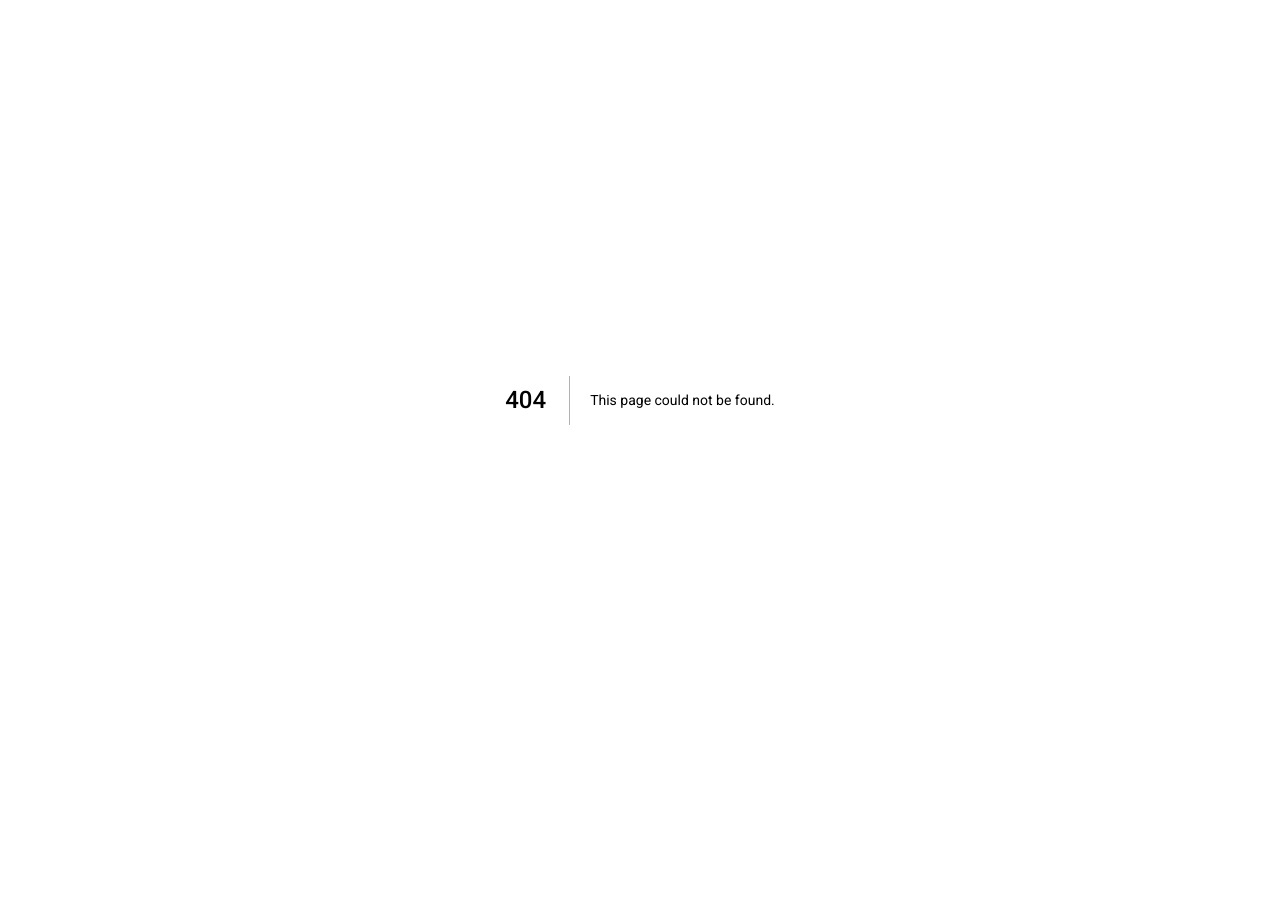
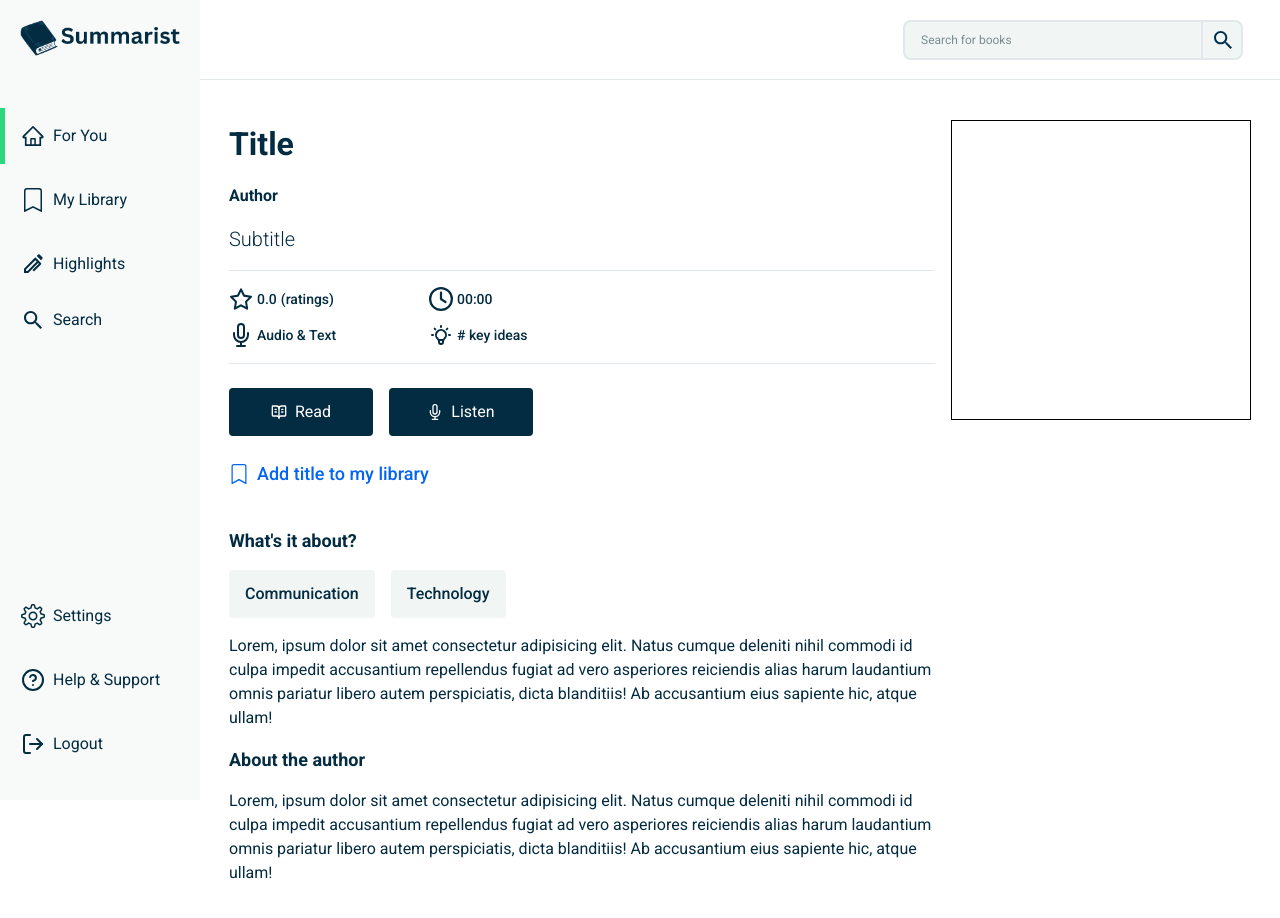
Before and after one commit to ThatSaltyDevil/summarist-internship, a Next.js app: page /book/1 in a window 1280 px wide. Before the commit this address had no page. Shown: the top 918 px of the page. Before the commit the page ends 800 px from the top, so only its background shows below. Built offline with nearby package versions, Linux system fonts and the light colour scheme.

Commit message:
built template inside book page

```diff
--- /dev/null
+++ b/app/book/[id]/page.tsx
@@ -0,0 +1,19 @@
+import React from 'react'
+import Styles from '../../styles/Book.module.css'
+import Sidebar from "../../components/Sidebar";
+import Search from "../../components/Search";
+import Book from '@/app/components/Book';
+
+const page = () => {
+  return (
+    <div>
+      <Sidebar />
+      <div className={Styles.wrapper}>
+        <Search />
+        <Book />
+      </div>
+    </div>
+  );
+}
+
+export default page
--- /dev/null
+++ b/app/components/Book.tsx
@@ -0,0 +1,96 @@
+import React from 'react'
+import Styles from '../styles/Book.module.css'
+import { LuBookOpenText } from 'react-icons/lu';
+import { FiMic } from 'react-icons/fi';
+import { FaRegClock, FaRegStar } from 'react-icons/fa6';
+import { HiOutlineLightBulb } from 'react-icons/hi';
+import { BsBookmark } from 'react-icons/bs';
+
+const Book = () => {
+  return (
+    <div className={Styles.row}>
+      <div className={Styles.container}>
+        <div className={Styles.book__wrapper}>
+          <div className={Styles.book__info}>
+            <div className={Styles.book__title}>Title</div>
+            <div className={Styles.book__author}>Author</div>
+            <div className={Styles.book__subtitle}>Subtitle</div>
+            <div className={Styles.book__features__wrapper}>
+              <div className={Styles.book__features}>
+                <div className={Styles.book__feature}>
+                  <div className={Styles.feature__icon__wrapper}>
+                    <FaRegStar className={Styles.feature__icon} />
+                  </div>
+                  <div className={Styles.book__rating}>0.0</div>
+                  <div className={Styles.book__overall}>(ratings)</div>
+                </div>
+                <div className={Styles.book__feature}>
+                  <div className={Styles.feature__icon__wrapper}>
+                    <FaRegClock className={Styles.feature__icon} />
+                  </div>
+                  <div className={Styles.book__duration}>00:00</div>
+                </div>
+                <div className={Styles.book__feature}>
+                  <div className={Styles.feature__icon__wrapper}>
+                    <FiMic className={Styles.feature__icon} />
+                  </div>
+                  <div className={Styles.book__type}>Audio & Text</div>
+                </div>
+                <div className={Styles.book__feature}>
+                  <div className={Styles.feature__icon__wrapper}>
+                    <HiOutlineLightBulb className={Styles.feature__icon} />
+                  </div>
+                  <div className={Styles.book__key_ideas}># key ideas</div>
+                </div>
+              </div>
+            </div>
+            <div className={Styles.book__buttons}>
+              <button className={Styles.book__button}>
+                <LuBookOpenText className={Styles.book__button__icon} />
+                <div className={Styles.book__button__text}>Read</div>
+              </button>
+              <button className={Styles.book__button}>
+                <FiMic className={Styles.book__button__icon} />
+                <div className={Styles.book__button__text}>Listen</div>
+              </button>
+            </div>
+            <div className={Styles.bookmark}>
+              <div className={Styles.bookmark__icon__wrapper}>
+                <BsBookmark className={Styles.bookmark__icon} />
+              </div>
+
+              <div className={Styles.bookmark__text}>
+                Add title to my library
+              </div>
+            </div>
+            <div className={Styles.book__section__title}>What's it about?</div>
+            <div className={Styles.book__tags__wrapper}>
+              <div className={Styles.book__tag}>Communication</div>
+              <div className={Styles.book__tag}>Technology</div>
+            </div>
+            <div className={Styles.book__description}>
+              Lorem, ipsum dolor sit amet consectetur adipisicing elit. Natus
+              cumque deleniti nihil commodi id culpa impedit accusantium
+              repellendus fugiat ad vero asperiores reiciendis alias harum
+              laudantium omnis pariatur libero autem perspiciatis, dicta
+              blanditiis! Ab accusantium eius sapiente hic, atque ullam!
+            </div>
+            <div className={Styles.book__section__title}>About the author</div>
+            <div className={Styles.author__description}>
+              Lorem, ipsum dolor sit amet consectetur adipisicing elit. Natus
+              cumque deleniti nihil commodi id culpa impedit accusantium
+              repellendus fugiat ad vero asperiores reiciendis alias harum
+              laudantium omnis pariatur libero autem perspiciatis, dicta
+              blanditiis! Ab accusantium eius sapiente hic, atque ullam!
+            </div>
+          </div>
+          <div className={Styles.book__image__wrapper}>
+            <div className={Styles.book__image}></div>
+          </div>
+        </div>
+      </div>
+    </div>
+  );
+}
+
+export default Book
--- a/app/components/RecommendedBooks.tsx
+++ b/app/components/RecommendedBooks.tsx
@@ -26,6 +26,11 @@ const RecommendedBooks = () => {
       <div className={Styles.rec__wrapper}>
         {recBooks.map((recBooks: any) => (
           <Link href="" className={Styles.rec__link} key={recBooks.id}>
+            {recBooks.subscriptionRequired == true ? (
+              <div className={Styles.book__pill}>Premium</div>
+            ) : (
+              <></>
+            )}
             <figure className={Styles.rec__image__wrapper}>
               <img
                 src={recBooks.imageLink}
--- a/app/components/SelectedBook.tsx
+++ b/app/components/SelectedBook.tsx
@@ -1,4 +1,4 @@
-import React, { useEffect } from 'react'
+import React from 'react'
 import { useGetSelectedBookQuery } from '@/Redux/features/apiSlice';
 import Styles from '../styles/For_you.module.css'
 import Link from 'next/link';
--- a/app/components/SuggestedBooks.tsx
+++ b/app/components/SuggestedBooks.tsx
@@ -16,6 +16,7 @@ const RecommendedBooks = () => {
   }
   if (isLoading) return <div>Loading...</div>;
   if (isError) return <div>Error: {isError}</div>;
+  console.log(sugBooks)
 
   return (
     <div className={Styles.row}>
@@ -27,6 +28,8 @@ const RecommendedBooks = () => {
       <div className={Styles.sug__wrapper}>
         {sugBooks.map((sugBooks: any) => (
           <Link href="" className={Styles.sug__link} key={sugBooks.id}>
+            {sugBooks.subscriptionRequired == true ? (<div className={Styles.book__pill}>Premium</div>):(<></>)}
+
             <figure className={Styles.sug__image__wrapper}>
               <img
                 src={sugBooks.imageLink}
--- a/app/for-you/page.tsx
+++ b/app/for-you/page.tsx
@@ -2,8 +2,6 @@
 import Sidebar from '../components/Sidebar'
 import Search from '../components/Search'
 import Styles from '../styles/For_you.module.css'
-import Link from 'next/link'
-import { FaCirclePlay } from 'react-icons/fa6'
 import SelectedBook from '../components/SelectedBook'
 import RecommendedBooks from '../components/RecommendedBooks'
 import SuggestedBooks from '../components/SuggestedBooks'
--- /dev/null
+++ b/app/styles/Book.module.css
@@ -0,0 +1,171 @@
+.wrapper {
+  position: relative;
+  display: flex;
+  flex-direction: column;
+  margin-left: 200px;
+  width: calc(100% - 200px);
+  transition: all 0.3s;
+}
+
+.row {
+  max-width: 1070px;
+  width: 100%;
+  margin: 0 auto;
+  padding: 0 24px;
+}
+
+.container {
+  padding: 40px 0;
+  width: 100%;
+}
+
+.book__wrapper {
+  display: flex;
+  gap: 16px;
+}
+
+.book__info {
+  width: 100%;
+}
+
+.book__title {
+  font-size: 32px;
+}
+
+.book__author,
+.book__title {
+  color: #032b41;
+  margin-bottom: 16px;
+  font-weight: 600;
+}
+
+.book__subtitle {
+  font-size: 20px;
+  color: #032b41;
+  margin-bottom: 16px;
+  font-weight: 300;
+}
+
+.book__buttons {
+  display: flex;
+  gap: 16px;
+  margin-bottom: 24px;
+}
+
+.book__button {
+  display: flex;
+  align-items: center;
+  justify-content: center;
+  width: 144px;
+  height: 48px;
+  background-color: #032b41;
+  color: #fff;
+  font-size: 16px;
+  border-radius: 4px;
+  cursor: pointer;
+  gap: 8px;
+  transition: opacity 0.2s;
+}
+
+.bookmark {
+  display: flex;
+  align-items: center;
+  gap: 8px;
+  color: #0365f2;
+  font-weight: 500;
+  cursor: pointer;
+  margin-bottom: 40px;
+  font-size: 18px;
+  transition: color 0.2s;
+}
+
+.book__section__title {
+  font-size: 18px;
+  color: #032b41;
+  margin-bottom: 16px;
+  font-weight: 600;
+}
+
+.book__description,
+.author__description {
+  color: #032b41;
+  line-height: 1.5;
+}
+
+.book__description {
+  margin-bottom: 16px;
+}
+
+.book__features__wrapper {
+  border-top: 1px solid #e1e7ea;
+  border-bottom: 1px solid #e1e7ea;
+  padding: 16px 0;
+  margin-bottom: 24px;
+}
+
+.book__features {
+  display: flex;
+  flex-wrap: wrap;
+  max-width: 400px;
+  row-gap: 12px;
+}
+
+.book__feature {
+  display: flex;
+  align-items: center;
+  width: 50%;
+  color: #032b41;
+  font-weight: 500;
+  font-size: 14px;
+}
+
+.feature__icon__wrapper {
+  display: flex;
+  height: 24px;
+  width: 24px;
+  margin-right: 4px;
+}
+
+.feature__icon,
+.bookmark__icon,
+.book__image {
+  width: 100%;
+  height: 100%;
+}
+
+.book__rating {
+  margin-right: 4px;
+}
+
+.bookmark__icon__wrapper {
+  display: flex;
+  width: 20px;
+  height: 20px;
+}
+
+.book__tags__wrapper {
+  display: flex;
+  flex-wrap: wrap;
+  gap: 16px;
+  margin-bottom: 16px;
+}
+
+.book__tag {
+  background-color: #f1f6f4;
+  padding: 0 16px;
+  height: 48px;
+  display: flex;
+  align-items: center;
+  cursor: not-allowed;
+  color: #032b41;
+  font-weight: 500;
+  border-radius: 4px;
+  transition: background-color 0.2s;
+}
+
+.book__image__wrapper {
+    width: 300px;
+    height: 300px;
+    min-width: 300px;
+    border: 1px solid black;
+}
```
Also changed, not shown: app/styles/For_you.module.css (+15 -2 lines), app/book/page.tsx (deleted).
